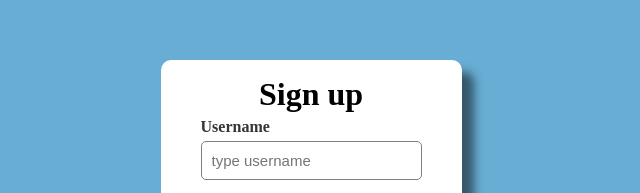
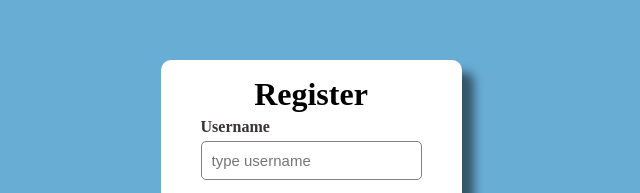
Before and after one commit to istyaque00/Form-validation, a plain HTML site: page index.html in a window 1280 px wide. Shown: the part 121-314 px from the top of the page, 329-969 px from the left. Drawn offline with Linux system fonts and the light colour scheme.

Commit message:
new name updated

```diff
--- a/index.html
+++ b/index.html
@@ -10,7 +10,7 @@
   <body>
     <div class="container">
       <form id="form" class="form">
-        <h1 class="title">Sign up</h1>
+        <h1 class="title">Register</h1>
         <div class="form-control">
           <label for="username">username</label>
           <input type="text" id="username" placeholder="type username" />
```
